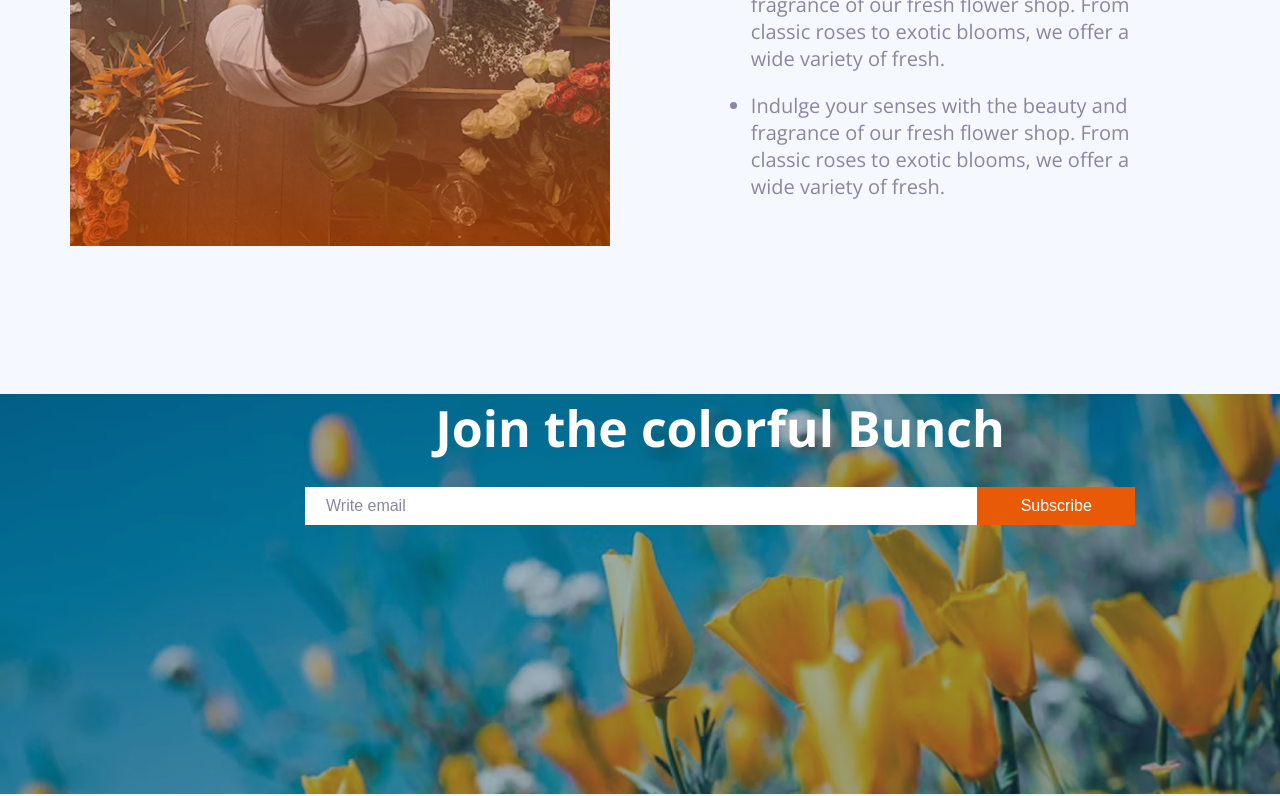
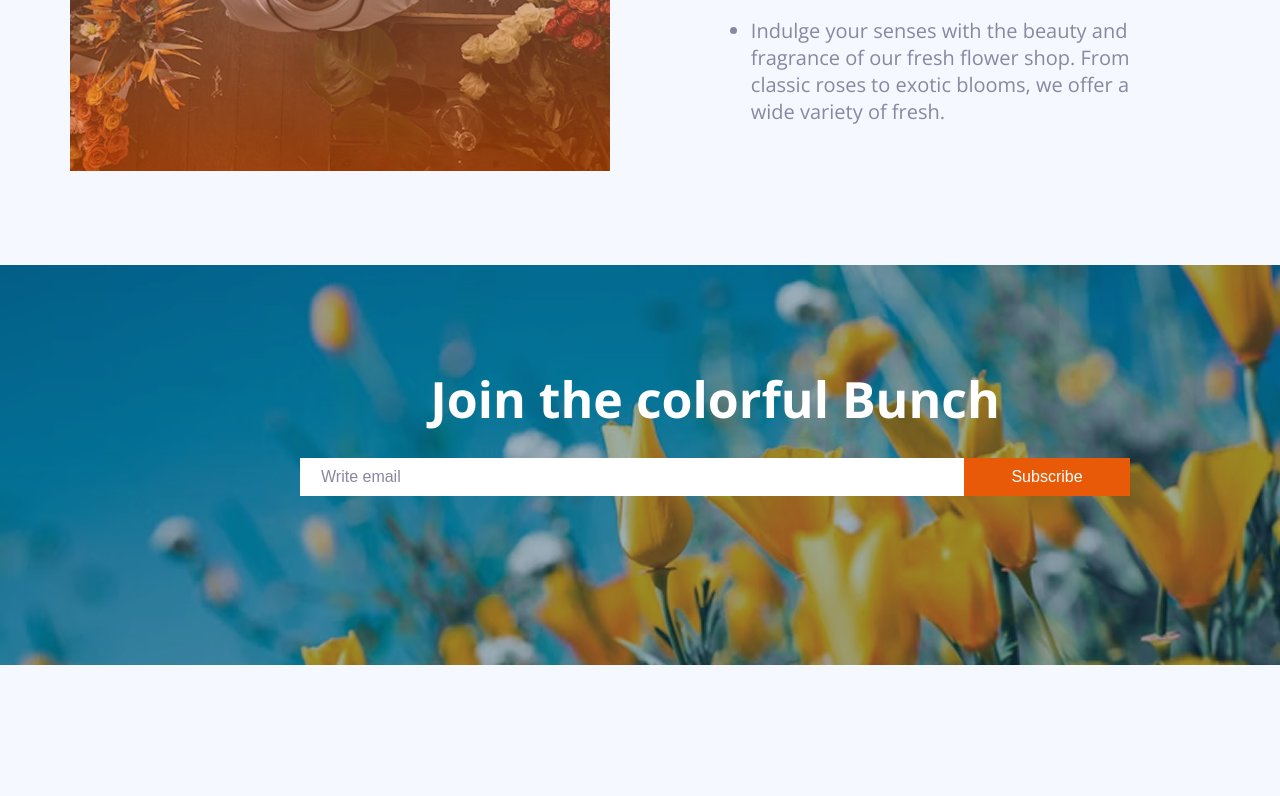
Before and after one commit to shekhor64707/2nd-assignment, a plain HTML site: page index.html in a window 1280 px wide. Shown: the part 2395-3191 px from the top of the page. Drawn offline with nearby package versions, Linux system fonts and the light colour scheme.

Commit message:
adding all files

```diff
--- a/style.css
+++ b/style.css
@@ -1,6 +1,7 @@
 *{
     margin:0;
-    padding:0
+    padding:0;
+    box-sizing: border-box;
 }
 /* font style */
 .inter {
@@ -131,8 +132,8 @@ main{
     align-items:center;
     justify-content:space-between;
     height:37.3125rem;
-    padding-top:13rem;
-    padding-bottom: 6rem;
+    padding-top:27rem;
+    padding-bottom: 15rem;
     position:relative;
 }
 .image-container{
@@ -145,7 +146,7 @@ main{
     width:286px;
     height:286px;
     position:absolute;
-    top:60px;
+    top:10px;
     left:355px;
 }
 .overlay-img img{
@@ -172,15 +173,25 @@ main{
  .join-section{
     width:1440px;
     margin:0 auto;
-    padding:50px 0;
-    display:flex;
-    flex-direction:column ;
+    padding:150px 0;
+
  }
  .bg-img{
     background-image: url("./image/news-letter-bg.png");
     width:100%;
     height:400px;
+    background-size: cover;
+    position:relative;
+ }
+ .bg-img::before{
+    content: "";
+     z-index: -1;
+ }
 
+ .join-content{
+    position:absolute;
+    top:100px;
+    left:300px;
  }
  .join-content h3{
     font-size:50px;
```
